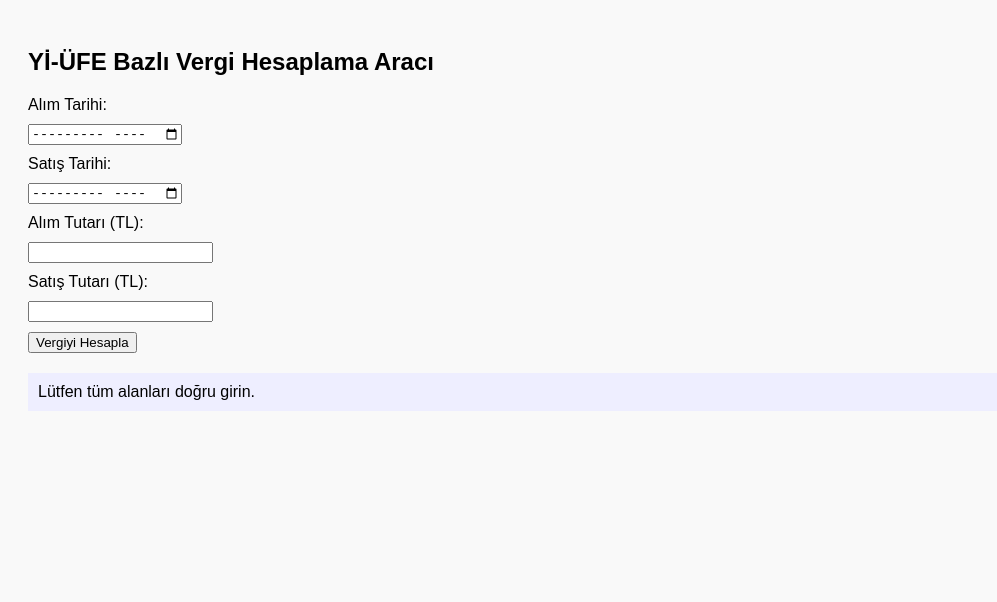
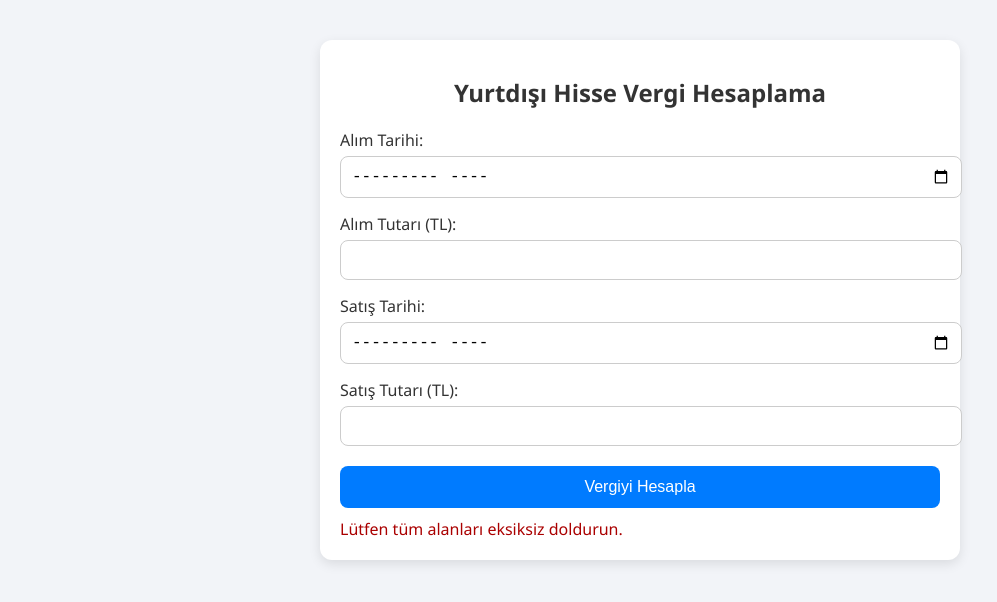
Before and after one commit to omerfarukcetin/uvyatirimdunyam, a plain HTML site: page index.html in a window 1280 px wide. Both pictures are taken after a click on the button "Vergiyi Hesapla". Shown: the whole page, without its empty margins (0-997 px from the left). Drawn offline with Linux system fonts and the light colour scheme.

Commit message:
Update index.html

```diff
--- a/index.html
+++ b/index.html
@@ -3,98 +3,133 @@
 <head>
   <meta charset="UTF-8">
   <meta name="viewport" content="width=device-width, initial-scale=1.0">
-  <title>Yİ-ÜFE Vergi Hesaplama Aracı</title>
+  <title>Yurtdışı Hisse Vergi Hesaplama</title>
   <style>
     body {
-      font-family: Arial, sans-serif;
+      font-family: 'Segoe UI', Tahoma, Geneva, Verdana, sans-serif;
+      margin: 0;
+      padding: 0;
+      background-color: #f2f4f8;
+      color: #333;
+    }
+    .container {
+      max-width: 600px;
+      margin: 40px auto;
       padding: 20px;
-      background-color: #f9f9f9;
+      background-color: white;
+      border-radius: 12px;
+      box-shadow: 0 4px 12px rgba(0,0,0,0.1);
     }
-    label, input, select, button {
+    h1 {
+      text-align: center;
+      font-size: 24px;
+      margin-bottom: 20px;
+    }
+    label {
       display: block;
-      margin: 10px 0;
+      margin: 15px 0 5px;
+    }
+    input, select {
+      width: 100%;
+      padding: 10px;
+      border: 1px solid #ccc;
+      border-radius: 8px;
+      font-size: 16px;
+    }
+    button {
+      width: 100%;
+      margin-top: 20px;
+      background-color: #007bff;
+      color: white;
+      padding: 12px;
+      border: none;
+      border-radius: 8px;
+      font-size: 16px;
+      cursor: pointer;
+    }
+    button:hover {
+      background-color: #0056b3;
     }
     .result {
       margin-top: 20px;
-      padding: 10px;
-      background: #eef;
+      font-weight: bold;
+      background-color: #e9f5e9;
+      padding: 15px;
+      border-radius: 8px;
+      color: #2d6a2d;
+    }
+    .error {
+      color: #a00;
+      margin-top: 10px;
     }
   </style>
 </head>
 <body>
-  <h2>Yİ-ÜFE Bazlı Vergi Hesaplama Aracı</h2>
-  <label for="buyDate">Alım Tarihi:</label>
-  <input type="month" id="buyDate">
+<div class="container">
+  <h1>Yurtdışı Hisse Vergi Hesaplama</h1>
+  <label for="buy-date">Alım Tarihi:</label>
+  <input type="month" id="buy-date">
 
-  <label for="sellDate">Satış Tarihi:</label>
-  <input type="month" id="sellDate">
+  <label for="buy-price">Alım Tutarı (TL):</label>
+  <input type="number" id="buy-price" min="0">
 
-  <label for="buyAmount">Alım Tutarı (TL):</label>
-  <input type="number" id="buyAmount" step="0.01">
+  <label for="sell-date">Satış Tarihi:</label>
+  <input type="month" id="sell-date">
 
-  <label for="sellAmount">Satış Tutarı (TL):</label>
-  <input type="number" id="sellAmount" step="0.01">
+  <label for="sell-price">Satış Tutarı (TL):</label>
+  <input type="number" id="sell-price" min="0">
 
   <button onclick="calculateTax()">Vergiyi Hesapla</button>
 
-  <div id="result" class="result"></div>
+  <div id="output" class="result" style="display:none;"></div>
+  <div id="error" class="error"></div>
+</div>
 
 <script>
-    const yiugeData = {
-      "2023-05": 2179.02,
-      "2023-06": 2320.72,
-      "2024-04": 3369.98,
-      "2024-05": 3435.96,
-      "2024-06": 3483.25,
-      "2025-04": 4128.19,
-      "2025-05": 4230.69
-      // Verileri burada genişletebilirsin
+const yiufeData = {
+  "2023": [2105.17, 2138.04, 2147.44, 2164.94, 2179.02, 2320.72, 2511.75, 2659.6, 2749.98, 2803.29, 2882.04, 2915.02],
+  "2024": [3035.59, 3149.03, 3252.79, 3369.98, 3435.96, 3483.25, 3550.88, 3610.51, 3659.84, 3707.1, 3731.43, 3746.52],
+  "2025": [3861.33, 3943.01, 4017.3, 4128.19, 4230.69, 0, 0, 0, 0, 0, 0, 0]
 };
 
-    function getPreviousMonth(monthStr) {
-      const [year, month] = monthStr.split('-').map(Number);
-      const date = new Date(year, month - 2); // -2: 0-index + 1 ay önce
-      return `${date.getFullYear()}-${String(date.getMonth() + 1).padStart(2, '0')}`;
-    }
+function calculateTax() {
+  const buyDate = document.getElementById("buy-date").value;
+  const sellDate = document.getElementById("sell-date").value;
+  const buyPrice = parseFloat(document.getElementById("buy-price").value);
+  const sellPrice = parseFloat(document.getElementById("sell-price").value);
+  const errorDiv = document.getElementById("error");
+  const outputDiv = document.getElementById("output");
+  errorDiv.innerHTML = "";
+  outputDiv.style.display = "none";
 
-    function calculateTax() {
-      const buyDate = document.getElementById('buyDate').value;
-      const sellDate = document.getElementById('sellDate').value;
-      const buyAmount = parseFloat(document.getElementById('buyAmount').value);
-      const sellAmount = parseFloat(document.getElementById('sellAmount').value);
-
-      if (!buyDate || !sellDate || isNaN(buyAmount) || isNaN(sellAmount)) {
-        document.getElementById('result').textContent = "Lütfen tüm alanları doğru girin.";
+  if (!buyDate || !sellDate || isNaN(buyPrice) || isNaN(sellPrice)) {
+    errorDiv.textContent = "Lütfen tüm alanları eksiksiz doldurun.";
     return;
   }
 
-      const prevBuyMonth = getPreviousMonth(buyDate);
-      const prevSellMonth = getPreviousMonth(sellDate);
+  const [buyYear, buyMonth] = buyDate.split("-").map(Number);
+  const [sellYear, sellMonth] = sellDate.split("-").map(Number);
 
-      const startIndex = yiugeData[prevBuyMonth];
-      const endIndex = yiugeData[prevSellMonth];
+  const buyIndex = (buyMonth - 2 + 12) % 12;
+  const sellIndex = (sellMonth - 2 + 12) % 12;
+  const buyYI = yiufeData[buyMonth === 1 ? buyYear - 1 : buyYear]?.[buyIndex];
+  const sellYI = yiufeData[sellMonth === 1 ? sellYear - 1 : sellYear]?.[sellIndex];
 
-      if (!startIndex || !endIndex) {
-        document.getElementById('result').textContent = "Seçilen aylar için Yİ-ÜFE verisi bulunamadı.";
+  if (!buyYI || !sellYI) {
+    errorDiv.textContent = "Seçilen tarihler için Yİ-ÜFE verisi bulunamadı.";
     return;
   }
 
-      const inflationRate = (endIndex - startIndex) / startIndex;
-      const inflationAdjustedBuy = buyAmount * (1 + inflationRate);
-      const profit = sellAmount - inflationAdjustedBuy;
+  const adjustedBuyPrice = buyPrice * (sellYI / buyYI);
+  const profit = sellPrice - adjustedBuyPrice;
+  const tax = profit > 0 ? Math.min(profit, 110000) * 0.15 : 0;
 
-      let resultText = `Enflasyon oranı: ${(inflationRate * 100).toFixed(2)}%\n`;
-      resultText += `Enflasyona göre düzeltilmiş alım maliyeti: ${inflationAdjustedBuy.toFixed(2)} TL\n`;
-      resultText += `Vergilendirilecek kazanç: ${profit.toFixed(2)} TL\n`;
-
-      if (profit > 0) {
-        const tax = Math.min(profit, 110000) * 0.15;
-        resultText += `Ödenecek vergi: ${tax.toFixed(2)} TL`;
-      } else {
-        resultText += `Zarar ettiğiniz için vergi ödemezsiniz.`;
-      }
-
-      document.getElementById('result').textContent = resultText;
+  outputDiv.innerHTML = `
+    Düzeltme yapılmış maliyet: ${adjustedBuyPrice.toFixed(2)} TL<br>
+    Enflasyon düzeltilmiş kazanç: ${profit.toFixed(2)} TL<br>
+    Ödenecek vergi: ${tax.toFixed(2)} TL
+  `;
+  outputDiv.style.display = "block";
 }
 </script>
 </body>
```
Lines whose indentation alone changed are shown as unchanged.
